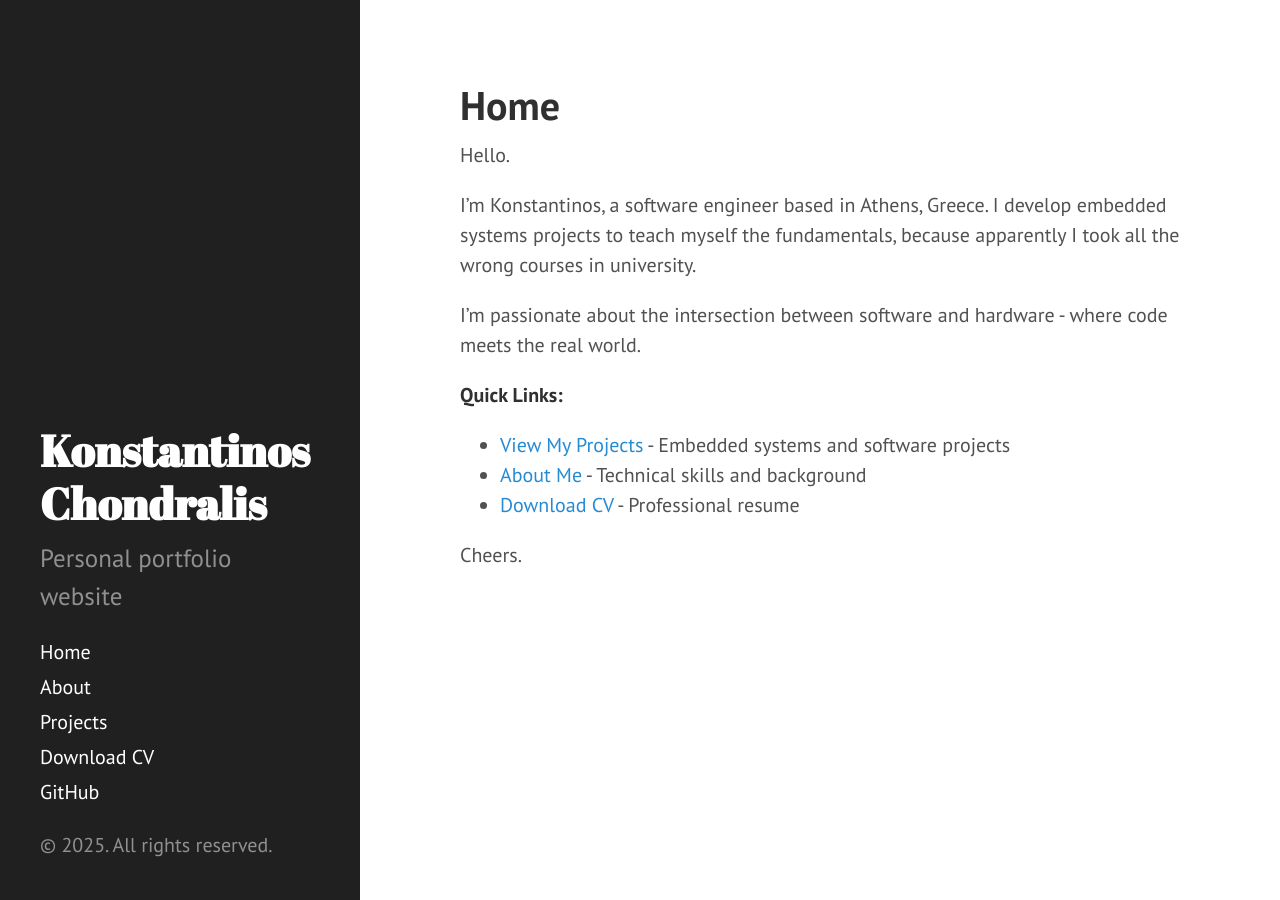
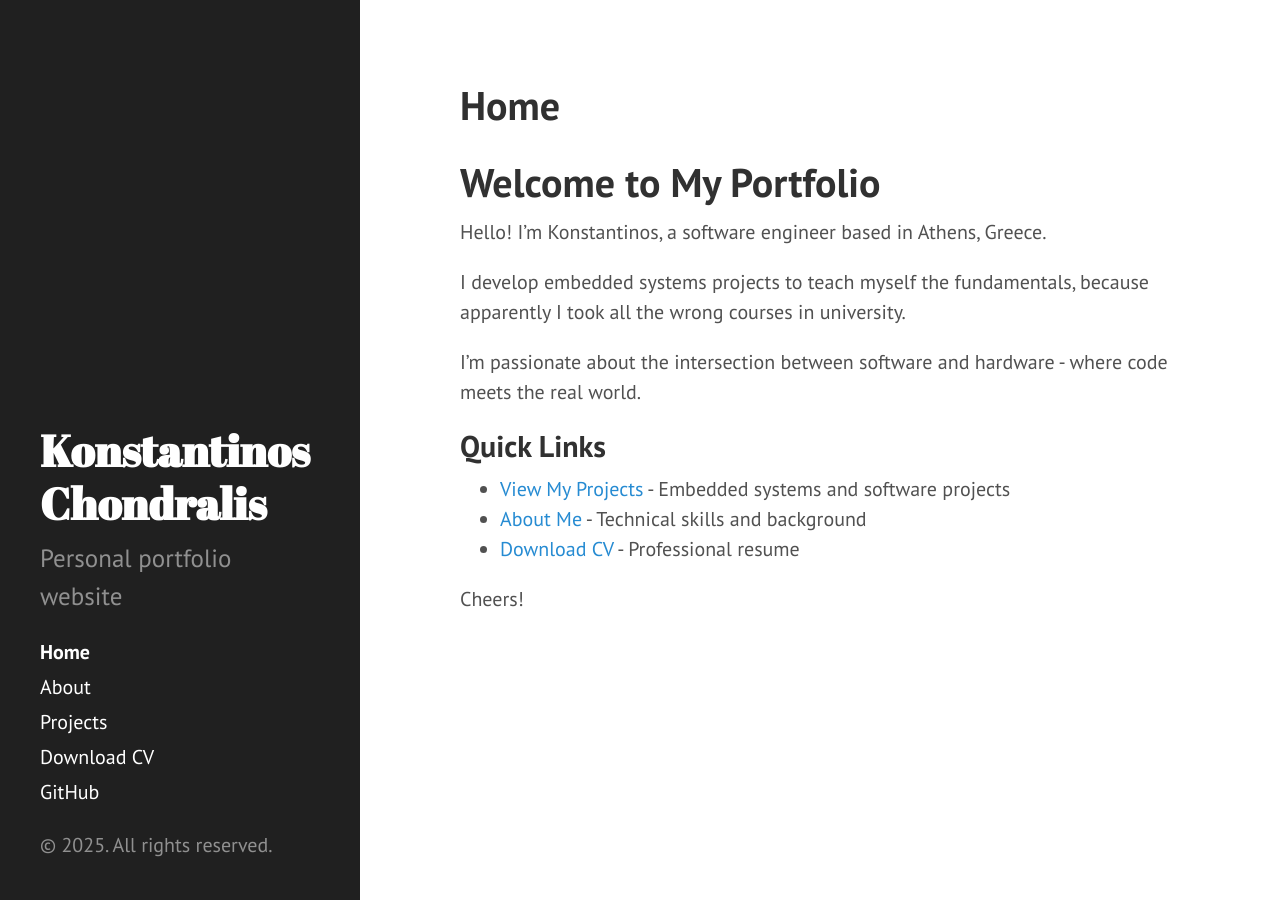
Before and after one commit to kostantinoss/kostantinoss.github.io, a Jekyll site: the page built from index.md, in a window 1280 px wide. Built offline with Jekyll 4.4.1, drawn with Linux system fonts in a browser that asks for light colours.

Commit message:
experiment with different theme

```diff
--- a/_includes/sidebar.html
+++ b/_includes/sidebar.html
@@ -10,7 +10,7 @@
     </div>
 
     <nav class="sidebar-nav">
-      <a class="sidebar-nav-item{% if page.url == site.baseurl %} active{% endif %}" href="{{ site.baseurl }}">Home</a>
+      <a class="sidebar-nav-item{% if page.url == '/' or page.url == site.baseurl %} active{% endif %}" href="{{ site.baseurl }}">Home</a>
       <a class="sidebar-nav-item{% if page.url == '/about/' %} active{% endif %}" href="{{ site.baseurl }}about">About</a>
       <a class="sidebar-nav-item{% if page.url == '/projects/' %} active{% endif %}" href="{{ site.baseurl }}projects">Projects</a>
       <a class="sidebar-nav-item" href="{{ site.baseurl }}assets/cv/Konstantinos_Chondralis_CV.pdf">Download CV</a>
--- a/index.md
+++ b/index.md
@@ -3,15 +3,17 @@ layout: page
 title: Home
 ---
 
-Hello.
+# Welcome to My Portfolio
 
-I'm Konstantinos, a software engineer based in Athens, Greece. I develop embedded systems projects to teach myself the fundamentals, because apparently I took all the wrong courses in university.
+Hello! I'm Konstantinos, a software engineer based in Athens, Greece.
+
+I develop embedded systems projects to teach myself the fundamentals, because apparently I took all the wrong courses in university.
 
 I'm passionate about the intersection between software and hardware - where code meets the real world.
 
-**Quick Links:**
+## Quick Links
 - [View My Projects](/projects) - Embedded systems and software projects
 - [About Me](/about) - Technical skills and background
 - [Download CV](/assets/cv/Konstantinos_Chondralis_CV.pdf) - Professional resume
 
-Cheers.
+Cheers!
```
